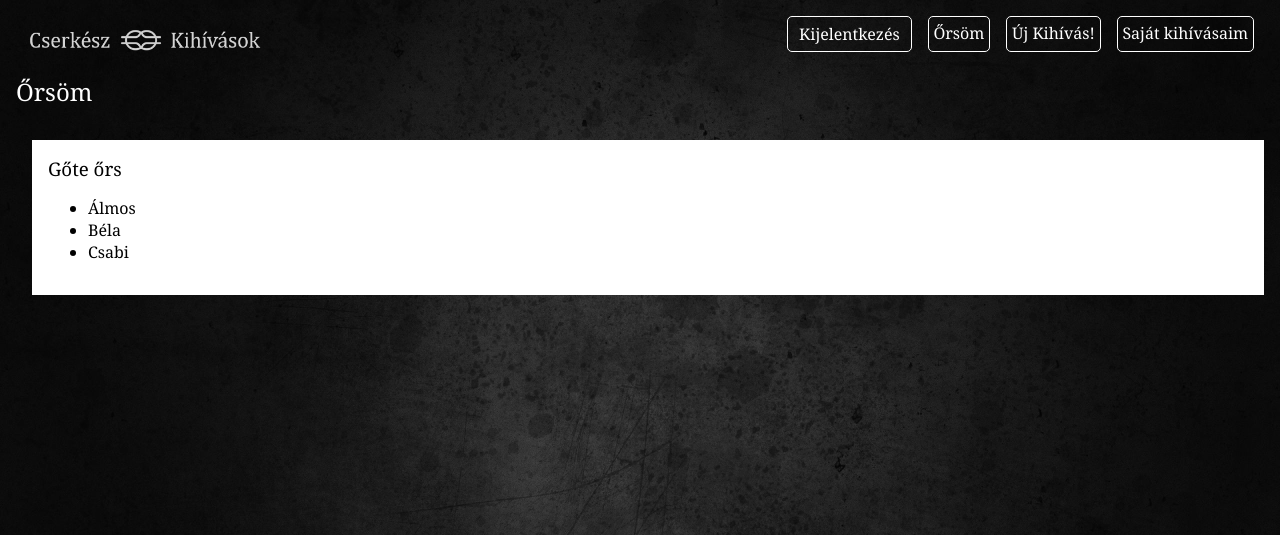
After one commit to formdenes/django-blog, a Django app: page /ors/mypatrol/ in a window 1280 px wide. The commit adds this page. Shown: the top 535 px of the page. Run offline with Django 3.2, Linux system fonts and the light colour scheme; a user stored in the database is signed in; data comes from the database, SQL or seed files in the repository; both versions use the stored data as it was after the commit; parts of the project's set-up code (start-up, migrations or seed data) failed here and were passed over.

Commit message:
saját őrsöm listája added

```diff
--- a/kihivasok/templates/base_layout.html
+++ b/kihivasok/templates/base_layout.html
@@ -22,6 +22,7 @@
                         <button class="logout" type="submit">Kijelentkezés</button>
                     </form>
                 </li>
+                <li><a href="{%url 'ors:mypatrol'%}">Őrsöm</a></li>
                 <li><a href="{%url 'challenge:create'%}">Új Kihívás!</a></li>
                 <li><a href="{%url 'challenge:mylist'%}">Saját kihívásaim</a></li>
                 {% else %}
--- /dev/null
+++ b/ors/templates/ors/mypatrol.html
@@ -0,0 +1,13 @@
+{% extends 'base_layout.html' %}
+
+{% block content %}
+<h2>Őrsöm</h2>
+<div class="groups">
+    <h3>{{patrol.0.name}} őrs</h3>
+    <ul>
+        {% for m in members %}
+            <li>{{m.nickname}}</li>
+        {% endfor %}
+    </ul>
+</div>
+{% endblock %}
--- a/ors/urls.py
+++ b/ors/urls.py
@@ -1,8 +1,9 @@
-from django.urls import include, re_path
+from django.urls import include, re_path, path
 from . import views
 
 app_name = 'ors'
 
 urlpatterns = [
-    re_path(r'^$', views.ors_tagok, name='taglista'),
+    path('mypatrol/', views.ors_mypatrol, name='mypatrol'),
+    path('', views.ors_tagok, name='taglista'),
 ]
--- a/ors/views.py
+++ b/ors/views.py
@@ -9,3 +9,10 @@ def ors_tagok(request):
     groups = Group.objects.all().order_by('number')
     members = Patrolmember.objects.all()
     return render(request, 'ors/ors_tagok.html',{'patrols':patrols, 'groups':groups,'members':members})
+
+@login_required(login_url='/accounts/login')
+def ors_mypatrol(request):
+    current_user = request.user
+    patrol = Patrol.objects.filter(group_leader=current_user)
+    members = Patrolmember.objects.filter(patrol = patrol[0])
+    return render(request, 'ors/mypatrol.html',{'patrol': patrol, 'members':members})
```
Also changed, not shown: db.sqlite3.
